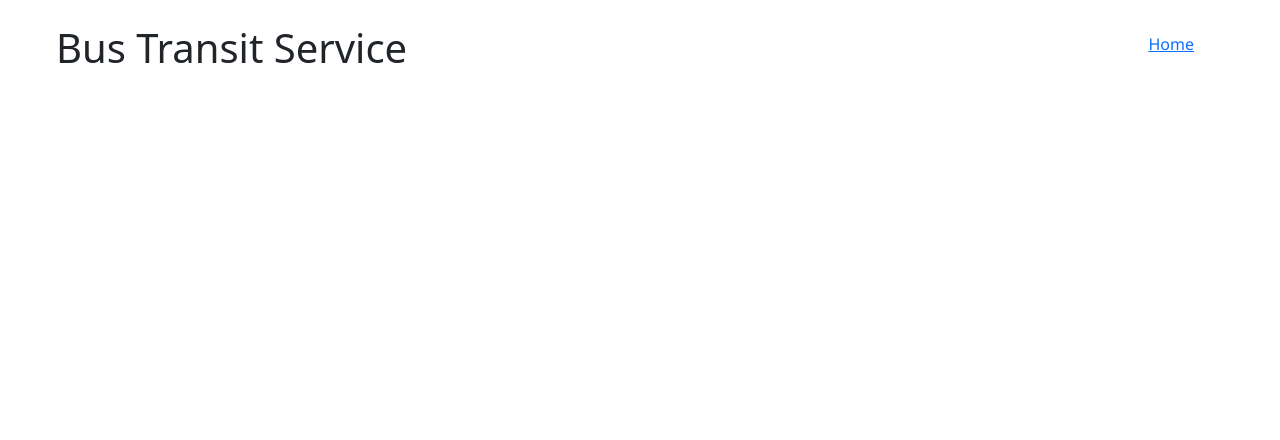
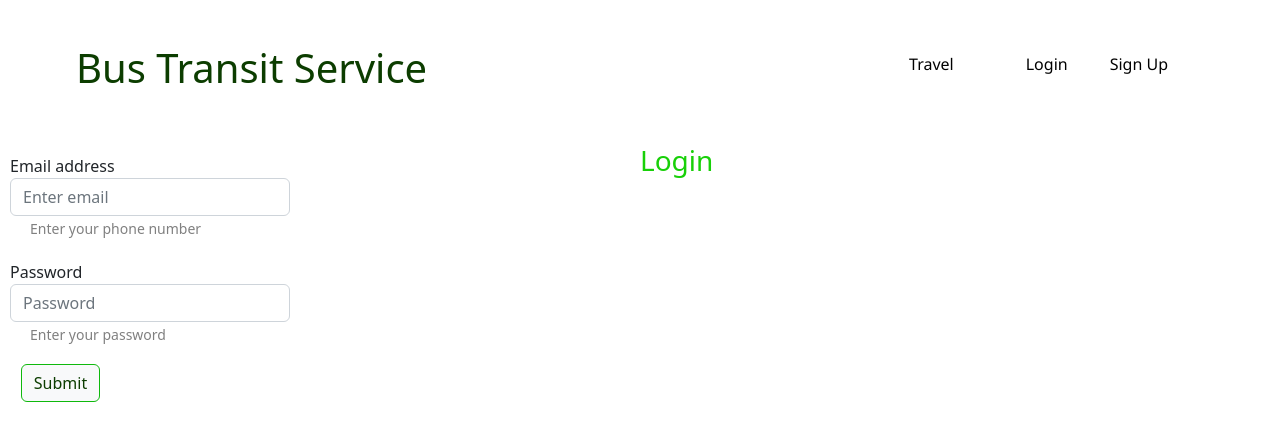
Before and after one commit to MaureenMurugi/BRT, a React (Create React App) app: page /login in a window 1280 px wide. Shown: the top 440 px of the page. Built offline with nearby package versions, Linux system fonts and the light colour scheme.

Commit message:
almost done

```diff
--- a/src/App.css
+++ b/src/App.css
@@ -15,14 +15,51 @@
   text-align: center;
   justify-content: end;
   font-family: "Segoe UI", Tahoma, Geneva, Verdana, sans-serif;
+  color: #0c3d00 !important;
 }
 
 .NavLinks {
-  text-decoration: none;
+  color: black;
+  text-decoration: none !important;
   font-family: "Segoe UI", Tahoma, Geneva, Verdana, sans-serif;
   border-radius: 15px;
   padding: 0.7rem 1rem;
-  border-radius: 25px;
+}
+
+.NavLinksb {
+  color: black;
+  text-decoration: none !important;
+  font-family: "Segoe UI", Tahoma, Geneva, Verdana, sans-serif;
+  border-radius: 15px;
+  padding: 0.7rem 1rem;
+  margin-right: 30px;
+}
+
+.NavLinksb:hover {
+  background: #18d008 !important;
+  border-radius: 15px;
+  transition: all 0.275s ease-in-out;
+}
+
+.NavLinksa {
+  color: black;
+  text-decoration: none !important;
+  font-family: "Segoe UI", Tahoma, Geneva, Verdana, sans-serif;
+  border-radius: 15px;
+  padding: 0.7rem 1rem;
+  margin-left: 30px;
+}
+
+.NavLinksa:hover {
+  background: #18d008 !important;
+  border-radius: 15px;
+  transition: all 0.275s ease-in-out;
+}
+
+.NavLinks:hover {
+  background: #18d008 !important;
+  border-radius: 15px;
+  transition: all 0.275s ease-in-out;
 }
 
 .Foot {
@@ -34,8 +71,13 @@
   width: 100%;
 }
 
+.ul {
+  position: relative;
+  list-style: none;
+  right: 1%;
+}
 .Below {
-  position: absolute;
+  position: relative;
   top: 70%;
 }
 
@@ -70,9 +112,16 @@
   width: 300px;
   height: 320px;
   border-radius: 5px;
-  box-shadow: 0px 4px 4px rgba(0, 0, 0, 0.25), 0px 4px 4px rgba(0, 0, 0, 0.25) , 0px 4px 4px rgba(0, 0, 0, 0.25);
+  box-shadow: 0px 4px 4px rgba(0, 0, 0, 0.25), 0px 4px 4px rgba(0, 0, 0, 0.25),
+    0px 4px 4px rgba(0, 0, 0, 0.25);
   margin: 20px;
   padding-right: 100px;
+  cursor: pointer;
+  transition: transform 0.3s ease;
+}
+.Card:hover {
+  transform: scale(1.05);
+  box-shadow: 0px 4px 4px rgba(0, 0, 0, 0.25);
 }
 
 .Paragraph {
@@ -88,7 +137,7 @@
   width: 200px;
   position: relative;
   left: 23px;
-  background-color: #18d008 ;
+  background-color: #18d008;
   padding: 1px;
 }
 .SmallText {
@@ -100,11 +149,34 @@
   position: relative;
   left: 1%;
   color: #0c3d00 !important;
-    border: 1px solid rgb(15, 185, 13) !important;
+  border: 1px solid rgb(15, 185, 13) !important;
   margin: 8px;
 }
 
-.text{
-    text-align: start;
-    font-family: Georgia, 'Times New Roman', Times, serif;
+.text {
+  text-align: start;
+  font-family: Georgia, "Times New Roman", Times, serif;
 }
+
+.Textaa{
+  color: #18d008;
+  display: flex;
+  text-align: start;
+  position: absolute;
+  left: 50%;
+}
+
+.form-group{
+
+   padding: 10px;
+  width: 300px;
+}
+
+.Head{
+  color: #0c3d00;
+}
+
+.img{
+  display: grid;
+
+}
--- a/src/App.js
+++ b/src/App.js
@@ -3,6 +3,8 @@ import './App.css';
 import { Route, Routes } from "react-router-dom";
 import Navbar from './Components/Navbar';
 import Landing from './Components/Landing';
+import Login from './Components/Login ';
+import Signup from './Components/Signup';
 
 
 
@@ -13,7 +15,9 @@ function App() {
       <Navbar />
       <div>
         <Routes>
-          <Route path="/landing" element={< Landing />} />
+          <Route path="/landing" element={<Landing />} />
+          <Route path="/login" element={<Login />} />
+          <Route path="/signup" element={<Signup />} />
         </Routes>
       </div>
     </div>
--- a/src/Components/Landing.jsx
+++ b/src/Components/Landing.jsx
@@ -2,7 +2,7 @@ import React from "react";
 import Select from "react-select";
 import { useState } from "react";
 
-// import Img from "../Components/img/scarbor-siu-G9ibPhxqagE-unsplash.jpg";
+import Img from "../Components/img/undraw_Bus_stop_re_h8ej.png";
 // import ArrowForwardIcon from "@mui/icons-material/ArrowForward";
 
 import "bootstrap/dist/css/bootstrap.min.css";
@@ -116,6 +116,7 @@ const Landing = () => {
   function PaymentMethod({ handleNext, handleBack }) {
     return (
       <div>
+
         <Select
           className="Drop"
           options={options}
@@ -144,6 +145,9 @@ const Landing = () => {
 
   return (
     <div>
+      <div className="img">
+        <img className="img-tag" src={Img} alt={Img} />
+      </div>
       <div>
         {currentStep === 1 && (
           <From handleNext={handleNext} handleBack={handleBack} />
@@ -203,7 +207,7 @@ const Landing = () => {
         </ul>
       </div>
       <footer className="Foot">
-        <ul>
+        <ul className="ul">
           <li>Routes</li>
           <li>About us</li>
           <li>Contact us</li>
--- /dev/null
+++ b/src/Components/Login .jsx
@@ -0,0 +1,39 @@
+import React from "react";
+
+const Login = () => {
+  return (
+    <div>
+      <div>
+        <h3 className="Textaa">Login</h3>
+      </div>
+      <form>
+        <div class="form-group">
+          <label >Email address</label>
+          <input
+            type="email"
+            class="form-control"
+            placeholder="Enter email"
+          />
+          <small className="SmallText">
+            Enter your phone number
+          </small>
+        </div>
+        <div class="form-group">
+          <label for="exampleInputPassword1">Password</label>
+          <input
+            type="password"
+            class="form-control"
+            id="exampleInputPassword1"
+            placeholder="Password"
+          />
+          <small className="SmallText">Enter your password</small>
+        </div>
+        <button type="submit" class="btn btn-light">
+          Submit
+        </button>
+      </form>
+    </div>
+  );
+};
+
+export default Login;
--- a/src/Components/Navbar.jsx
+++ b/src/Components/Navbar.jsx
@@ -1,20 +1,31 @@
-import React from 'react'
+import React from "react";
 
 import { Link, useMatch, useResolvedPath } from "react-router-dom";
 
-
 const Navbar = () => {
   return (
-        <nav className='NavbarItems'>
-            <h1>Bus Transit Service</h1>
-        <ul className='NavMenu'>
+    <nav className="NavbarItems">
+      <h1 className="Head">Bus Transit Service</h1>
+      <ul className="NavMenu">
         <li>
-            <CustomLink to="/landing" className='NavLinls'> Home</CustomLink>
+          <CustomLink to="/landing" className="NavLinks">
+            Travel
+          </CustomLink>
+        </li>
+        <li>
+          <CustomLink to="/login" className="NavLinksa">
+            Login
+          </CustomLink>
+        </li>
+        <li>
+          <CustomLink to="/signup" className="NavLinksb">
+            Sign Up
+          </CustomLink>
         </li>
       </ul>
     </nav>
   );
-}
+};
 
 function CustomLink({ to, children, ...props }) {
   const resolvedPath = useResolvedPath(to);
@@ -28,4 +39,4 @@ function CustomLink({ to, children, ...props }) {
     </li>
   );
 }
-export default Navbar
+export default Navbar;
--- /dev/null
+++ b/src/Components/Signup.jsx
@@ -0,0 +1,9 @@
+import React from 'react'
+
+const Signup = () => {
+  return (
+    <div>Signup</div>
+  )
+}
+
+export default Signup
```
Also changed, not shown: src/Components/Slideshow.jsx (deleted, +0 -11 lines), src/Components/img/undraw_Bus_stop_re_h8ej.png (added). Lines whose indentation alone changed are shown as unchanged.
